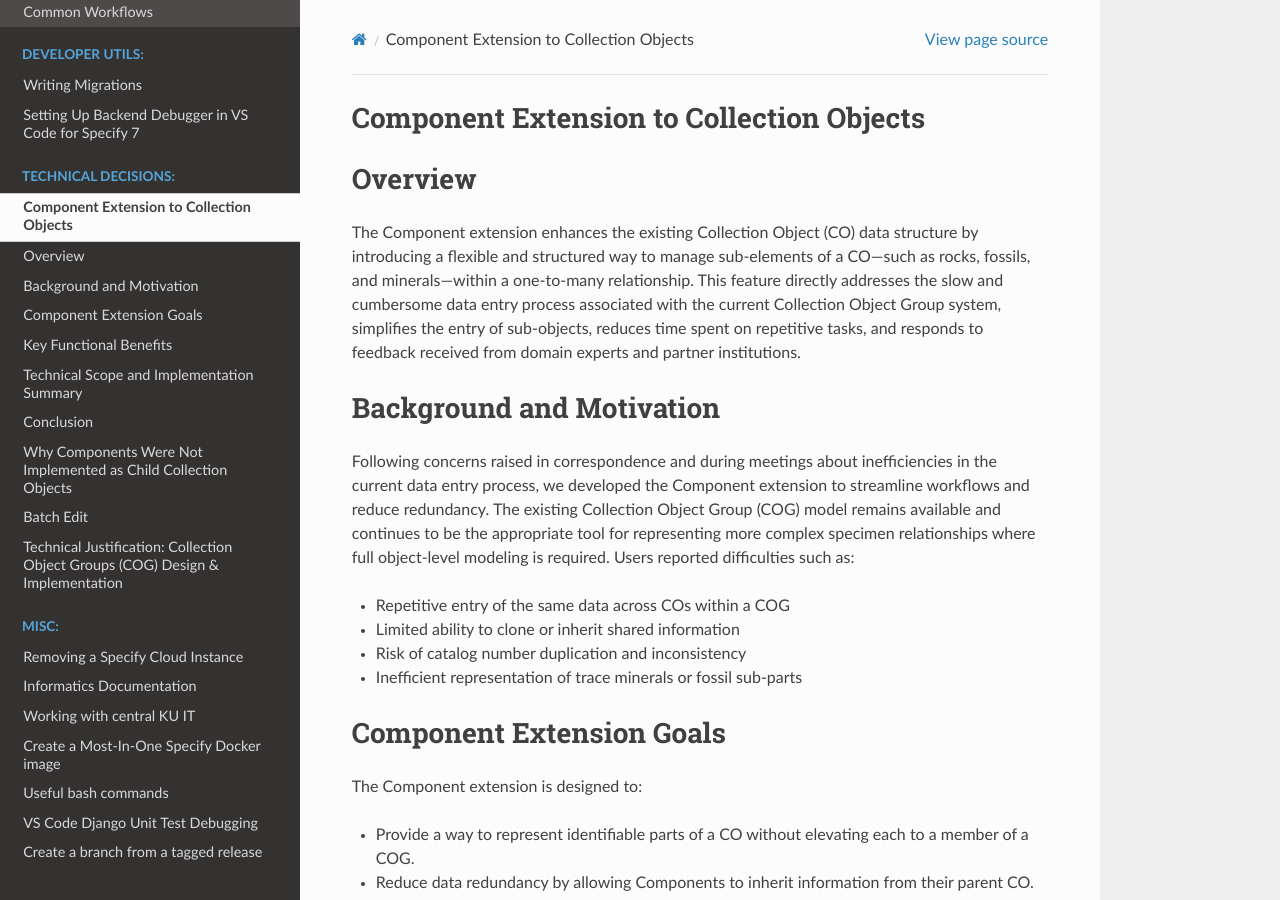
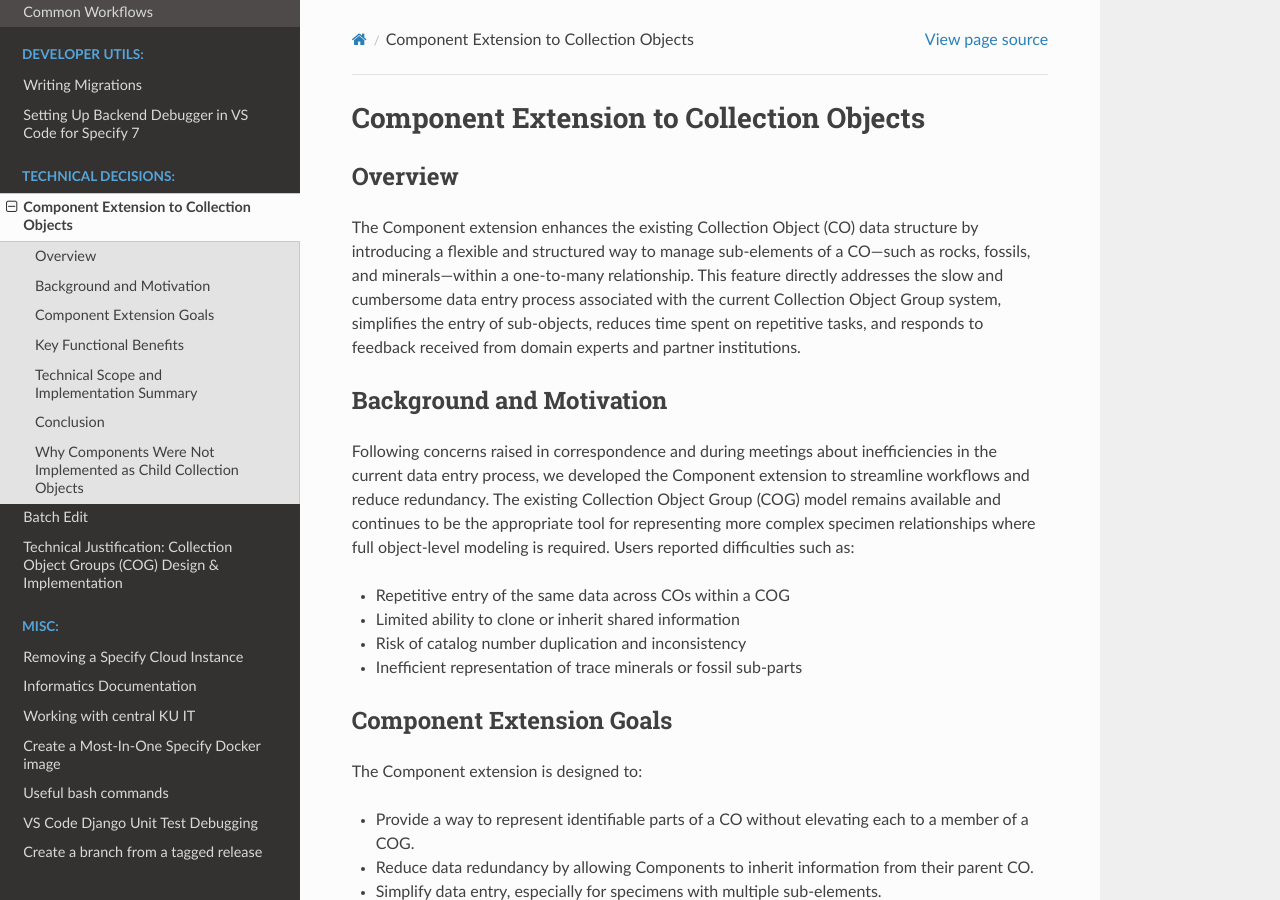
Before and after one commit to specify/specify.github.io, a Sphinx documentation site: the page built from sphinx/technical_decisions/component_extension.md, in a window 1280 px wide and 900 px high. Built offline with Sphinx 7.4.7 and the Read the Docs theme 3.1.0, drawn with Linux system fonts in a browser that asks for light colours.

```diff
--- a/sphinx/technical_decisions/component_extension.md
+++ b/sphinx/technical_decisions/component_extension.md
@@ -1,4 +1,4 @@
-### Component Extension to Collection Objects
+# Component Extension to Collection Objects
 
 ## Overview
 
```
